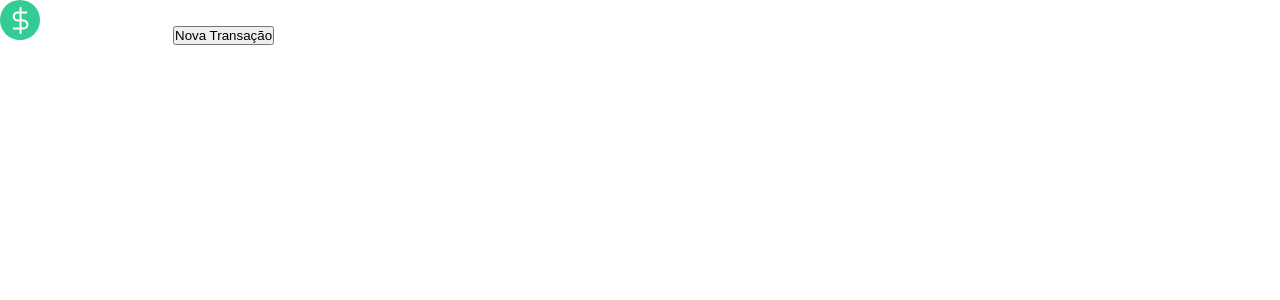
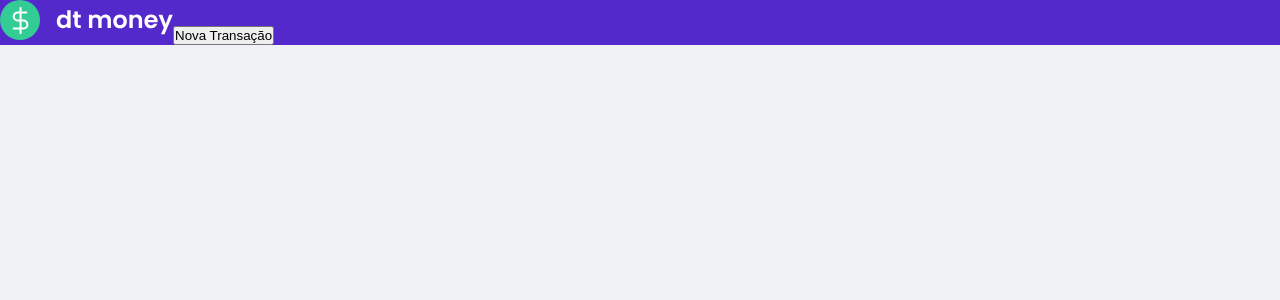
Before and after one commit to DawiMessias/dtmoney, a React (Create React App) app: page / in a window 1280 px wide. Shown: the top 300 px of the page. Built offline with nearby package versions, Linux system fonts and the light colour scheme.

Commit message:
Ajuste de estilização bugada

```diff
--- a/src/components/Header/styles.ts
+++ b/src/components/Header/styles.ts
@@ -1,7 +1,7 @@
 import styled from "styled-components"
 
 export const Container = styled.header `
-    background-color: var(--shape);
+    background: var(--blue)
 `
 
 export const Content = styled.div `
--- a/src/styles/global.ts
+++ b/src/styles/global.ts
@@ -2,13 +2,13 @@ import { createGlobalStyle } from "styled-components";
 
 export const GlobalStyle = createGlobalStyle `
     :root {
-        --background: #f0f2f5
-        --red: #e52e4d
-        --blue: #5429cc
-        --blue:ligth: #6933ff;
-        --text-title: #363f5f
-        --text-body: #969cb3
-        --shape: #ffffff
+        --blue: #5429cc;
+        --background: #f0f2f5;
+        --red: #e52e4d;
+        --blue-ligth: #6933ff;
+        --text-title: #363f5f;
+        --text-body: #969cb3;
+        --shape: #ffffff;
     }
 
     * {
@@ -23,13 +23,13 @@ export const GlobalStyle = createGlobalStyle `
         }
 
         @media (max-width: 720px) {
-            font-size: 87.5%
+            font-size: 87.5%;
         }
     }
 
     body {
         background: var(--background);
-        --webkit-font-smoothing: antialiased
+        --webkit-font-smoothing: antialiased;
     }
 
     body, input, textarea, button {
@@ -38,7 +38,7 @@ export const GlobalStyle = createGlobalStyle `
     }
 
     h1, h2, h3, h4, strong {
-        font-weight: 600
+        font-weight: 600;
     }
 
     button {
```
